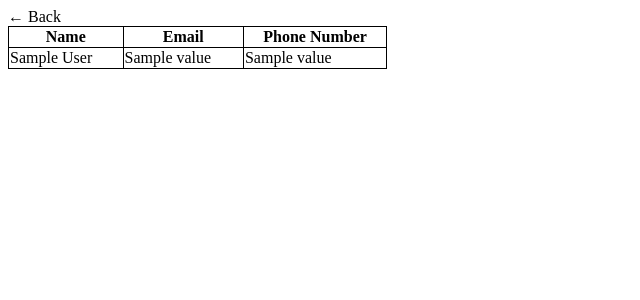
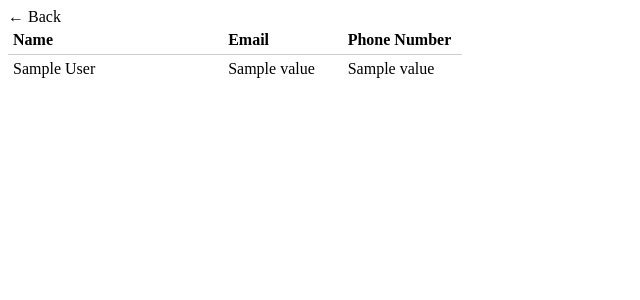
Before and after one commit to Seth21C8/FastApi_Google_auth_login, a FastAPI app: template templates/contact.html in a window 1280 px wide. Shown: the top 300 px of the page, without its empty margins (0-640 px from the left). Run offline with FastAPI, Linux system fonts and the light colour scheme; the template is opened without the code that fills it: most values are stand-ins (such as "Sample title", 1, 10 or a date in 2020).

Commit message:
add css to drive and contact

```diff
--- a/static/css/contact.css
+++ b/static/css/contact.css
@@ -7,8 +7,35 @@
 }
 table{
     border-collapse: collapse;
-    width: 30%;
+}
+.header{
+    text-align: left;
+}
+.contact_name{
+    width: 45%;
+}
+.email{
+    width: 25%;
+}
+.phone_number{
+    width: 25%;
 }
 th, td{
-    border: 1px solid black;
+    border-bottom: 1px solid rgba(0, 0, 0, 0.2);
+    padding: 5px;
 }
+tr:first-child td{
+    border: none;
+}
+tr:last-child td{
+    border: none;
+}
+.data{
+    color: black;
+}
+.data:hover{
+    background-color: rgba(0, 0, 0, 0.1);
+}
+.data:active{
+    background-color: rgba(0, 0, 0, 0.2);
+}
```
Also changed, not shown: static/css/drive.css (+9 -8 lines), templates/contact.html (+5 -5 lines).
